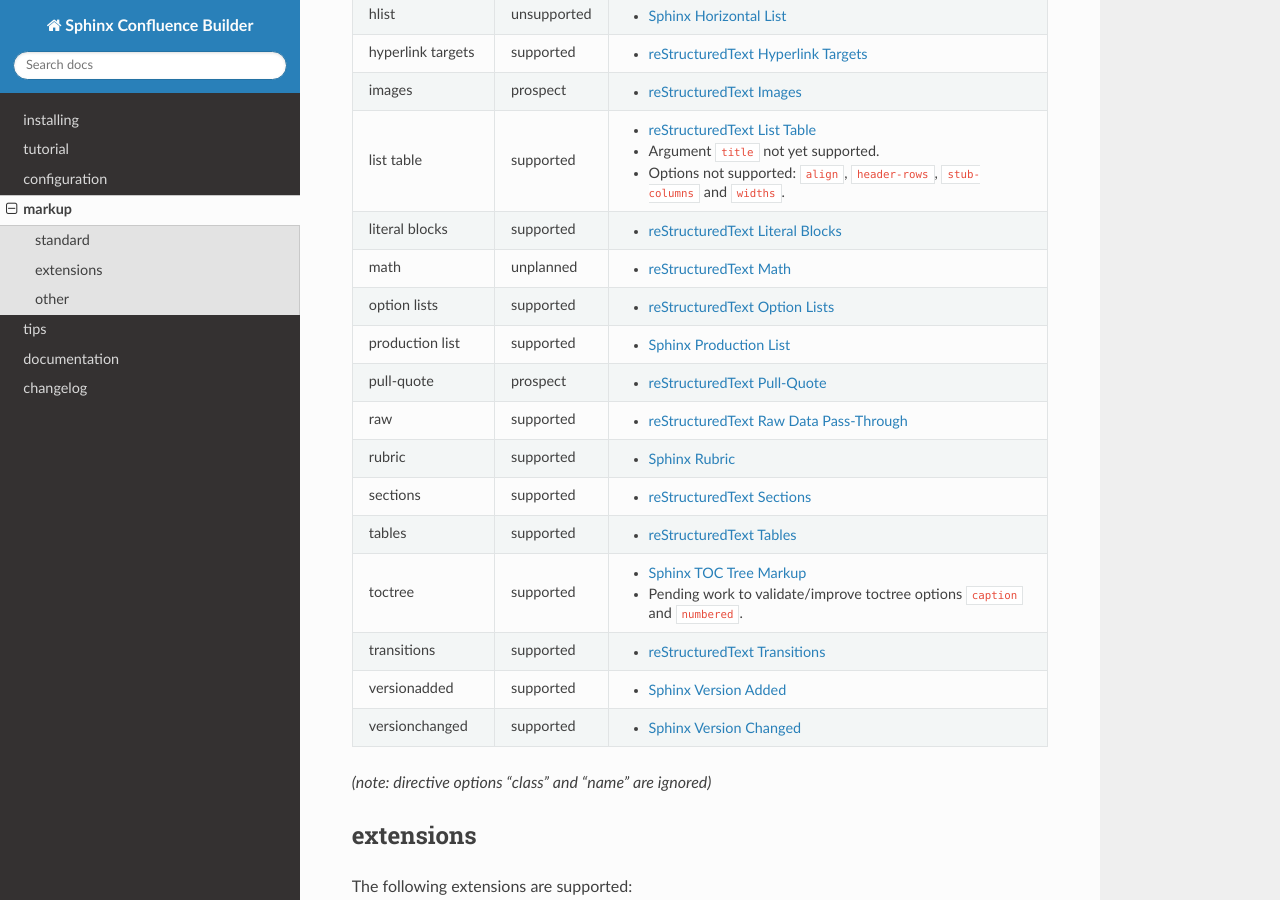
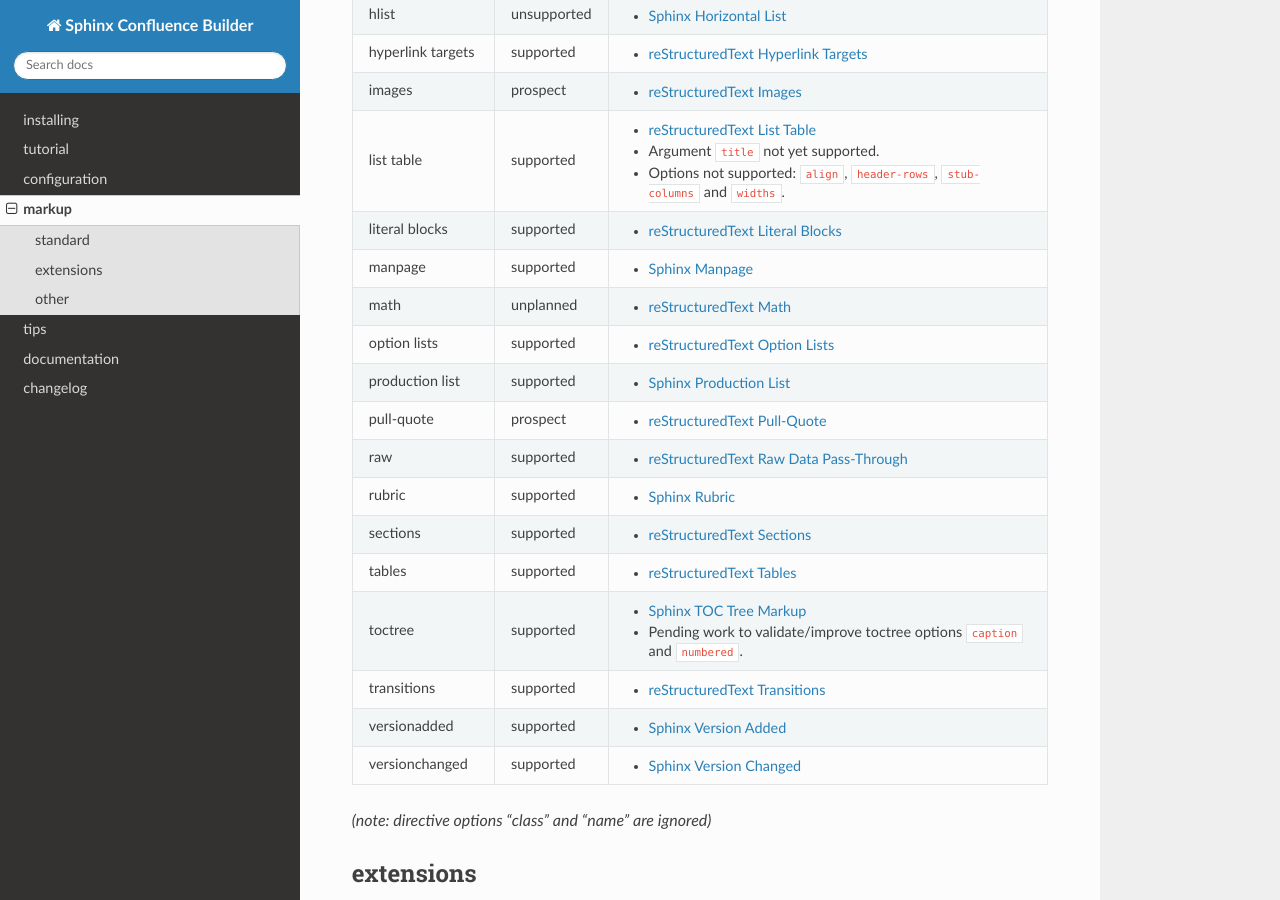
Before and after one commit to sphinx-contrib/confluencebuilder, a Sphinx documentation site: the page built from doc/markup.rst, in a window 1280 px wide and 900 px high, scrolled down 1163 px. Built offline with Sphinx 7.4.7 and the Read the Docs theme 2.0.0, drawn with Linux system fonts in a browser that asks for light colours.

Commit message:
doc: updating markup status for manpage
Support for the `manpage` has been included; updating the supported
markup table.

Signed-off-by: James Knight <james.d.knight@live.com>

```diff
--- a/doc/markup.rst
+++ b/doc/markup.rst
@@ -53,6 +53,7 @@
                                        ``header-rows``, ``stub-columns`` and
                                        ``widths``.
 literal blocks         supported     - `reStructuredText Literal Blocks`_
+manpage                supported     - `Sphinx Manpage`_
 math                   unplanned     - `reStructuredText Math`_
 option lists           supported     - `reStructuredText Option Lists`_
 production list        supported     - `Sphinx Production List`_
@@ -120,6 +121,7 @@
 .. _Sphinx Paragraph-level Markup: http://www.sphinx-doc.org/en/stable/markup/para.html
 .. _Sphinx Production List: http://www.sphinx-doc.org/en/stable/markup/para.html#directive-productionlist
 .. _Sphinx Horizontal List: http://www.sphinx-doc.org/en/stable/markup/para.html#directive-hlist
+.. _Sphinx Manpage: http://www.sphinx-doc.org/en/master/usage/restructuredtext/roles.html#role-manpage
 .. _Sphinx Rubric: http://www.sphinx-doc.org/en/stable/markup/para.html#directive-rubric
 .. _Sphinx TOC Tree Markup: http://www.sphinx-doc.org/en/stable/markup/toctree.html
 .. _Sphinx Version Added: http://www.sphinx-doc.org/en/stable/markup/para.html#directive-versionadded
```
